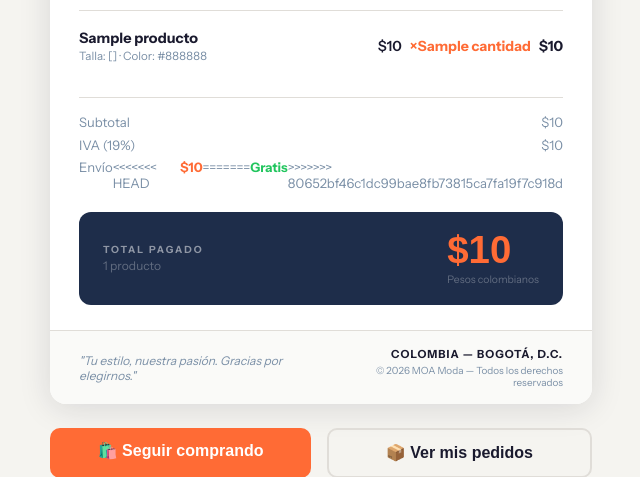
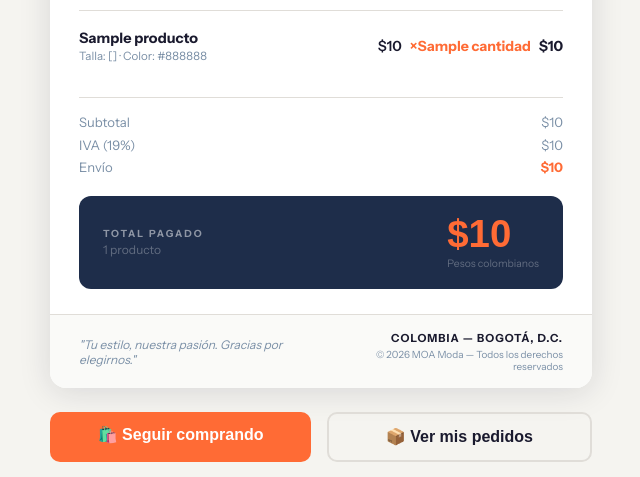
Before and after one commit to Samue587/moa_shop, a Django app: template templates/tienda/comprobante.html in a window 1280 px wide. Shown: the part 902-1379 px from the top of the page, without its empty margins (319-959 px from the left). Run offline with Django 5.2, Linux system fonts and the light colour scheme; the template is opened without the code that fills it: most values are stand-ins (such as "Sample title", 1, 10 or a date in 2020); some web fonts are replaced.

Commit message:
correccion comprobante

```diff
--- a/templates/tienda/comprobante.html
+++ b/templates/tienda/comprobante.html
@@ -507,14 +507,10 @@
         </div>
         <div class="desglose-row">
           <span>Envío</span>
-<<<<<<< HEAD
 
           <span style="font-weight:700;color:var(--orange);">
             ${{ envio.costo_envio|floatformat:0|intcomma }}
           </span>
-=======
-          <span style="color:var(--green); font-weight:700;">Gratis</span>
->>>>>>> 80652bf46c1dc99bae8fb73815ca7fa19f7c918d
         </div>
       </div>
 
```
